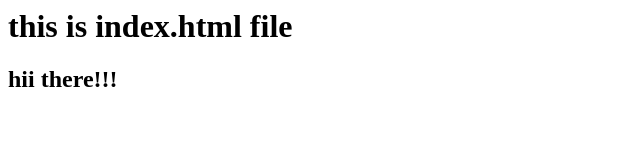
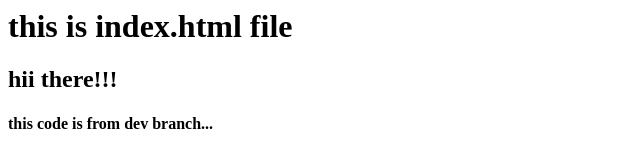
Before and after one commit to chetandsbhadane/github_tutorial, a plain HTML site: page index.html in a window 1280 px wide. Shown: the whole page, without its empty margins (0-640 px from the left). Drawn offline with Linux system fonts and the light colour scheme.

Commit message:
i've change the code on 3rd line

```diff
--- a/index.html
+++ b/index.html
@@ -1,2 +1,3 @@
 <h1>this is index.html file</h1>
 <h2>hii there!!!</h2>
+<h4>this code is from dev branch...</h4>
```
